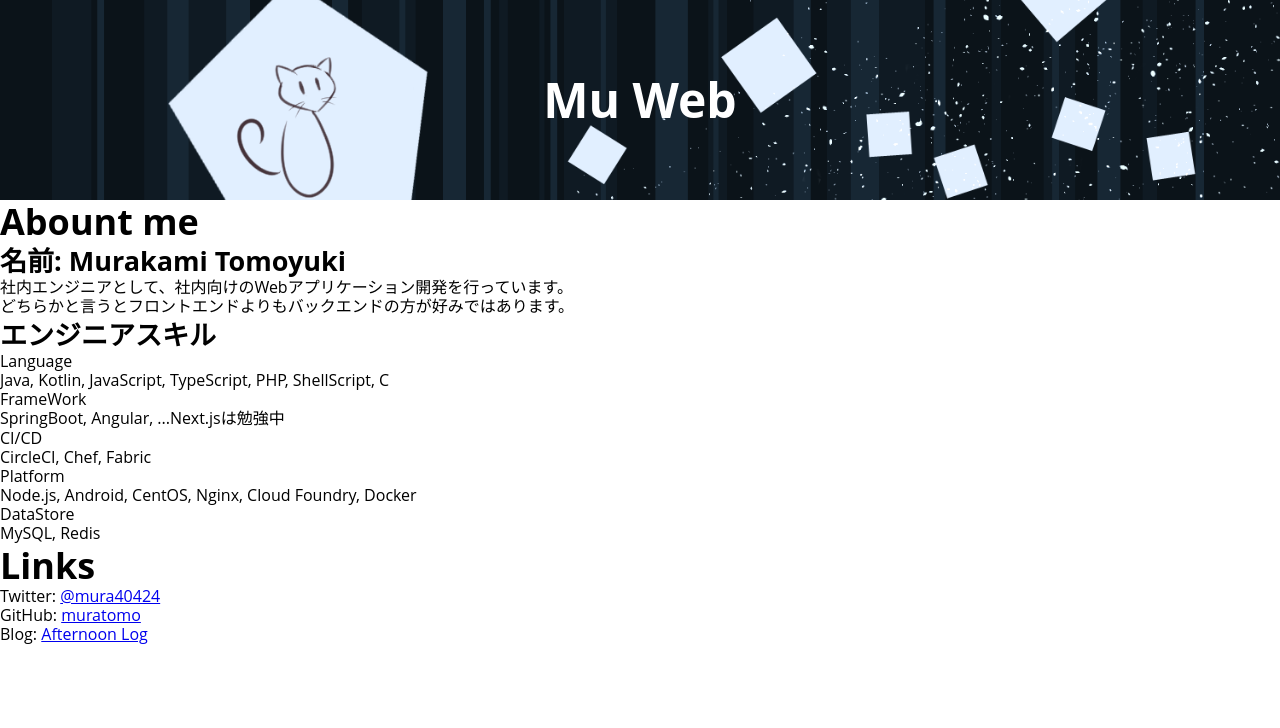
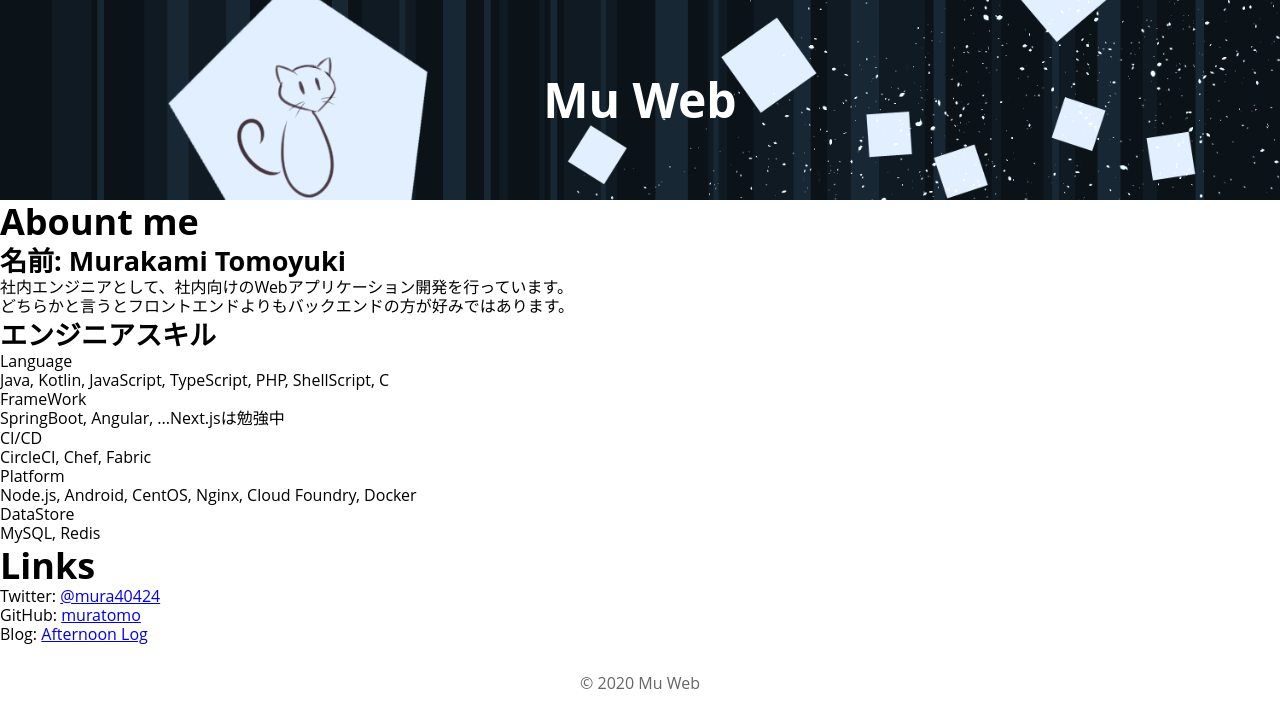
Before and after one commit to muratomo/mu-web, a Next.js app in the folder app/: page / in a window 1280 px wide. Shown: the top 728 px of the page. Built offline with nearby package versions, Linux system fonts and the light colour scheme.

Commit message:
add footer component

```diff
--- /dev/null
+++ b/app/src/components/footer.tsx
@@ -0,0 +1,11 @@
+import * as React from 'react';
+
+export default class Footer extends React.Component<{}> {
+  render(): JSX.Element {
+    return (
+      <footer className="mu-footer">
+        <div className="mu-footer__copyright">&copy; 2020 Mu Web</div>
+      </footer>
+    );
+  }
+}
--- a/app/src/pages/index.tsx
+++ b/app/src/pages/index.tsx
@@ -1,6 +1,7 @@
 import * as React from 'react';
 import { NextPageContext } from 'next';
 import Header from '../components/header';
+import Footer from '../components/footer';
 
 const profileJSX: JSX.Element = <div>
   <h2>Abount me</h2>
@@ -40,6 +41,7 @@ export default class TopPage extends React.Component<{}> {
       <div>
         <Header />
         {profileJSX}
+        <Footer />
       </div>
     );
   }
```
